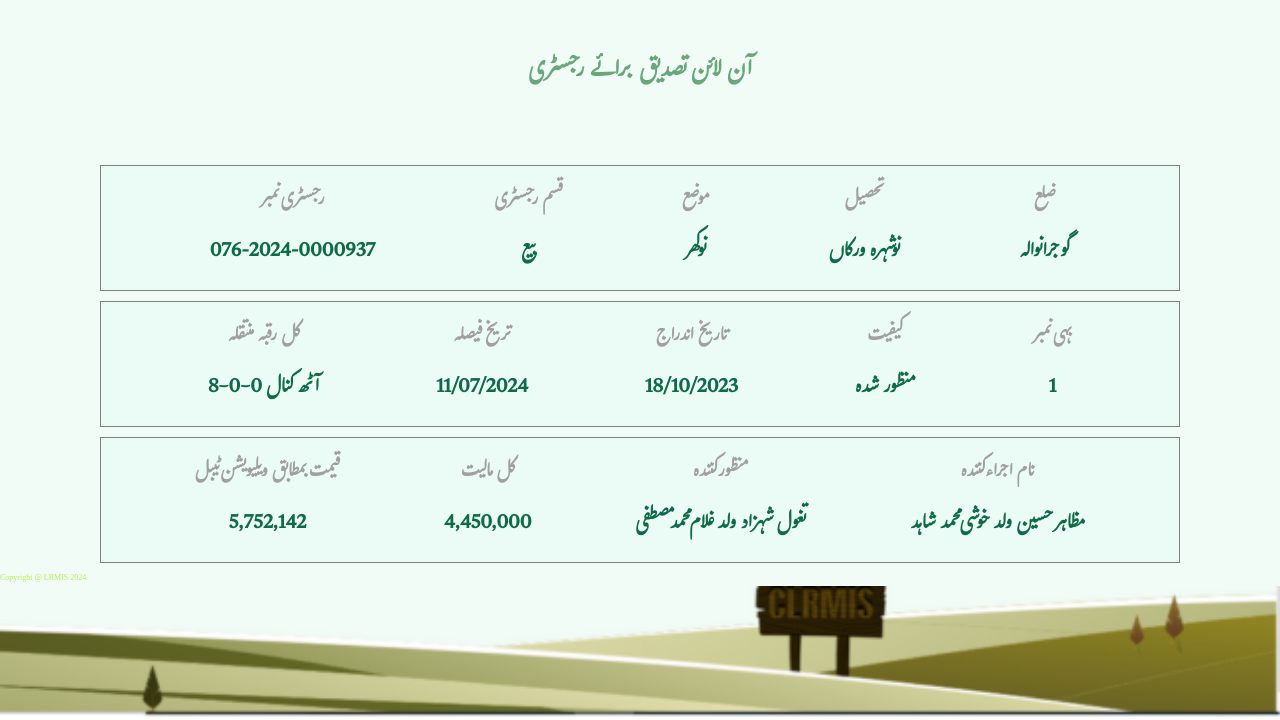
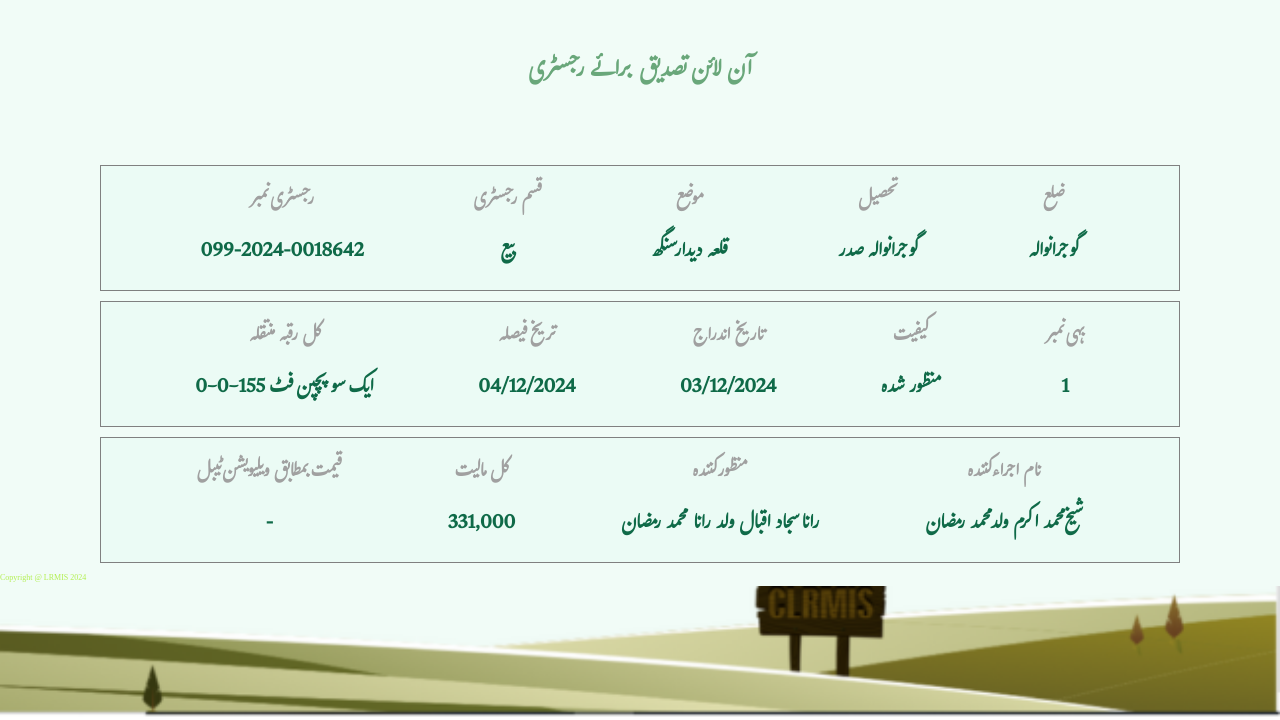
Before and after one commit to punjabzameen/Punjab23, a plain HTML site: page index.html in a window 1280 px wide. Shown: the part 80-800 px from the top of the page. Drawn offline with Linux system fonts and the light colour scheme.

Commit message:
Update index.html

```diff
--- a/index.html
+++ b/index.html
@@ -32,7 +32,7 @@
             <div class="item text1">
                 <h3>رجسٹری نمبر
                 </h3>
-                <p>076-2024-0000937
+                <p>099-2024-0018642
                 </p>
             </div>
             <div class="item text2"><h3>قسم رجسٹری
@@ -42,13 +42,13 @@
             <div class="item text3">
                 <h3>موضع
                 </h3>
-                <p>نوکھر
+                <p>قلعہ دیدار سنگھ
                 </p>
             </div>
             <div class="item text4">
                 <h3>تحصیل
                 </h3>
-                <p>نوشہرہ ورکاں
+                <p>گوجرانوالہ صدر
                 </p>
             </div>
             <div class="item text5">
@@ -63,18 +63,18 @@
             <div class="item text1">
                 <h3>کل رقبہ منتقلہ
                 </h3>
-                <p>8-0-0 آٹھ کنال
+                <p>0-0-155 ایک سو پچپن فٹ
                 </p>
             </div>
             <div class="item text2"><h3>تریخ فیصلہ
 
             </h3>
-            <p>11/07/2024
+            <p>04/12/2024
             </p></div>
             <div class="item text3">
                 <h3>تاریخ اندراج
                 </h3>
-                <p>18/10/2023
+                <p>03/12/2024
                 </p>
             </div>
             <div class="item text4">
@@ -95,23 +95,23 @@
             <div class="item text1">
                 <h3>قیمت بمطابق ویلیویشن ٹیبل
                 </h3>
-                <p>5,752,142
+                <p>-
                 </p>
             </div>
             <div class="item text2"><h3>کل مالیت
             </h3>
-            <p>4,450,000
+            <p>331,000
             </p></div>
             <div class="item text3">
                 <h3>منظور کنندہ
                 </h3>
-                <p>تغول شہزاد ولد غلام محمد مصطفی
+                <p>رانا سجاد اقبال ولد رانا محمد رمضان
                 </p>
             </div>
             <div class="item text4">
                 <h3>نام اجراء کنندہ
                 </h3>
-                <p>مظاہر حسین ولد خوشی محمد شاہد
+                <p>شیخ محمد اکرم ولد محمد رمضان
                 </p>
             </div>
 
```
